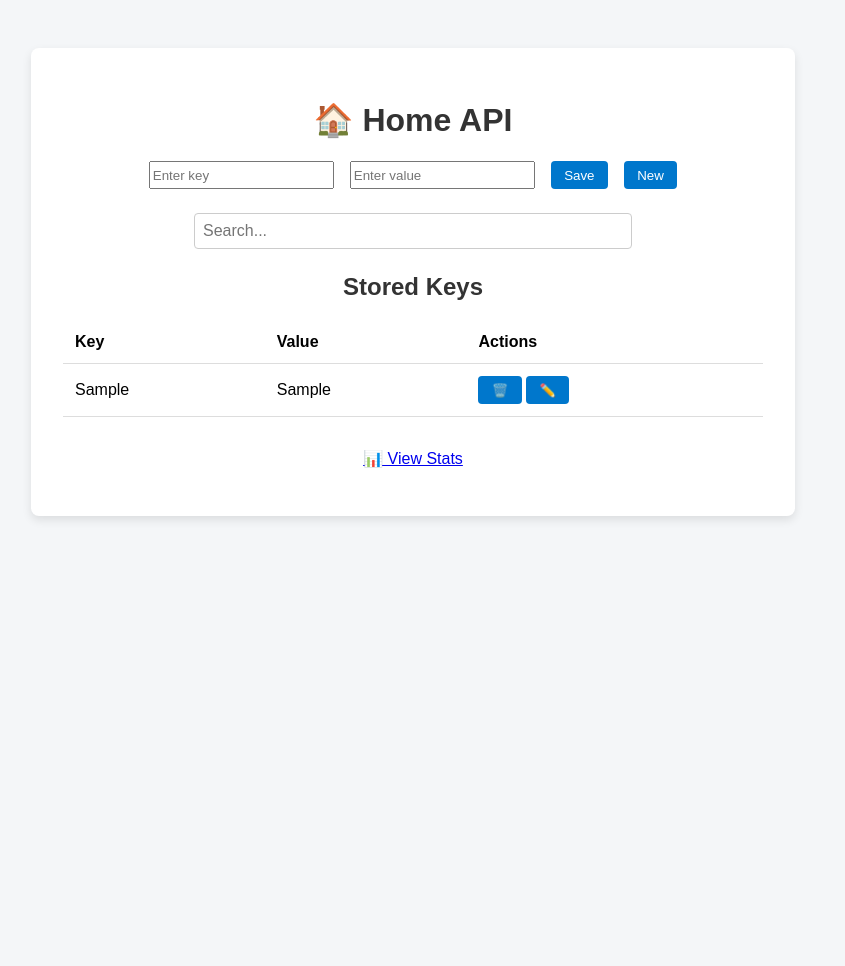
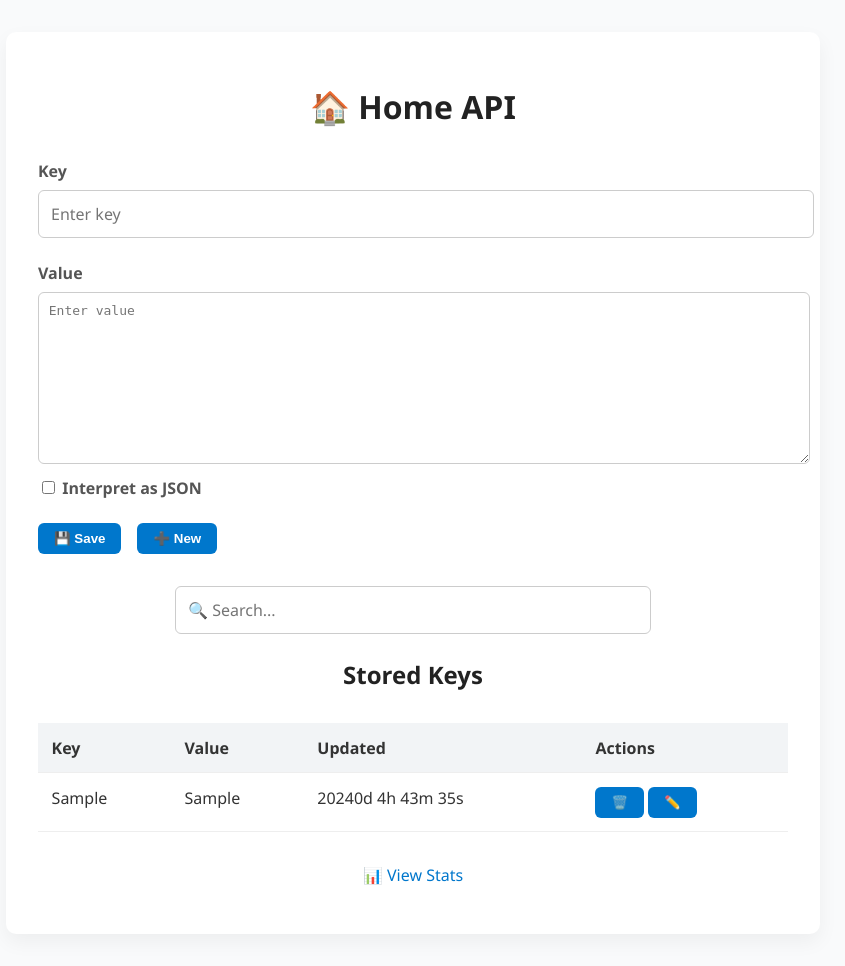
Before and after one commit to chinmay28/home-api, a FastAPI app: page / in a window 1280 px wide. Shown: the whole page, without its empty margins (227-1072 px from the left). Before the commit the page ends 520 px from the top, so only its background shows below. Run offline with FastAPI, Linux system fonts and the light colour scheme; tables that the repository leaves empty hold one stand-in row (values such as "Sample post").

Commit message:
More features: JSON, stats and fixes

```diff
--- a/main.py
+++ b/main.py
@@ -3,17 +3,20 @@ from fastapi.responses import HTMLResponse, RedirectResponse, JSONResponse
 from fastapi.staticfiles import StaticFiles
 from fastapi.templating import Jinja2Templates
 import sqlite3
-import os
 import time
 from datetime import datetime
 from collections import defaultdict
 
 app = FastAPI()
 
-# Setup static and templates directory
 app.mount("/static", StaticFiles(directory="static"), name="static")
 templates = Jinja2Templates(directory="templates")
 
+# Jinja2 filter for datetime formatting
+def datetime_format(timestamp):
+    return datetime.fromtimestamp(timestamp).strftime("%Y-%m-%d %H:%M:%S")
+
+templates.env.filters["datetime"] = datetime_format
 def datetime_human(timestamp):
     delta = int(time.time() - timestamp)
     days, rem = divmod(delta, 86400)
@@ -24,7 +27,7 @@ def datetime_human(timestamp):
     if hours: parts.append(f"{hours}h")
     if minutes: parts.append(f"{minutes}m")
     if seconds or not parts: parts.append(f"{seconds}s")
-    return ' '.join(parts) + " ago"
+    return ' '.join(parts)
 
 templates.env.filters["datetime_human"] = datetime_human
 
@@ -36,7 +39,8 @@ def init_db():
         conn.execute("""
             CREATE TABLE IF NOT EXISTS kv (
                 key TEXT PRIMARY KEY,
-                value TEXT NOT NULL
+                value TEXT NOT NULL,
+                updated INTEGER NOT NULL DEFAULT (strftime('%s','now'))
             )
         """)
         conn.execute("""
@@ -45,35 +49,30 @@ def init_db():
                 count INTEGER NOT NULL
             )
         """)
-        conn.execute("""
-            CREATE TABLE IF NOT EXISTS metadata (
-                key TEXT PRIMARY KEY,
-                value TEXT NOT NULL
-            )
-        """)
-        conn.execute("INSERT OR IGNORE INTO metadata (key, value) VALUES (?, ?)", ('stats_start_time', str(int(time.time()))))
 
 init_db()
 
 @app.middleware("http")
 async def track_requests(request: Request, call_next):
-    host = request.client.host
-    request_counts[host] += 1
-    with sqlite3.connect(DB_PATH) as conn:
-        conn.execute("INSERT INTO stats (host, count) VALUES (?, 1) ON CONFLICT(host) DO UPDATE SET count = count + 1", (host,))
     response = await call_next(request)
     return response
 
 @app.get("/", response_class=HTMLResponse)
 async def read_form(request: Request):
     with sqlite3.connect(DB_PATH) as conn:
-        rows = conn.execute("SELECT key, value FROM kv").fetchall()
+        rows = conn.execute("SELECT key, value, updated FROM kv").fetchall()
     return templates.TemplateResponse("form.html", {"request": request, "data": rows})
 
 @app.post("/submit")
-async def submit_form(key: str = Form(...), value: str = Form(...)):
+async def submit_form(request: Request, key: str = Form(...), value: str = Form(...)):
+    host = request.client.host
     with sqlite3.connect(DB_PATH) as conn:
-        conn.execute("REPLACE INTO kv (key, value) VALUES (?, ?)", (key, value))
+        conn.execute("REPLACE INTO kv (key, value, updated) VALUES (?, ?, strftime('%s','now'))", (key, value))
+        conn.execute(
+            "INSERT INTO stats (host, count) VALUES (?, 1) "
+            "ON CONFLICT(host) DO UPDATE SET count = count + 1",
+            (host,)
+        )
     return RedirectResponse(url="/", status_code=303)
 
 @app.post("/delete")
@@ -83,23 +82,35 @@ async def delete_form(key: str = Form(...)):
     return RedirectResponse(url="/", status_code=303)
 
 @app.get("/search", response_class=JSONResponse)
-async def search_values(q: str = ""):
+async def search_values(q: str = "", request: Request = None):
     with sqlite3.connect(DB_PATH) as conn:
-        rows = conn.execute("SELECT key, value FROM kv WHERE key LIKE ? OR value LIKE ?", (f"%{q}%", f"%{q}%")).fetchall()
+        rows = conn.execute("SELECT key, value, updated FROM kv WHERE key LIKE ? OR value LIKE ?", (f"%{q}%", f"%{q}%")).fetchall()
     return rows
 
 @app.get("/api/{key}")
-async def get_value(key: str):
+async def get_value(key: str, request: Request):
+    host = request.client.host
     with sqlite3.connect(DB_PATH) as conn:
         row = conn.execute("SELECT value FROM kv WHERE key = ?", (key,)).fetchone()
         if row:
+            conn.execute(
+                "INSERT INTO stats (host, count) VALUES (?, 1) "
+                "ON CONFLICT(host) DO UPDATE SET count = count + 1",
+                (host,)
+            )
             return {"key": key, "value": row[0]}
         raise HTTPException(status_code=404, detail="Key not found")
 
 @app.post("/api/{key}")
-async def set_value(key: str, value: str):
+async def set_value(key: str, value: str, request: Request):
+    host = request.client.host
     with sqlite3.connect(DB_PATH) as conn:
-        conn.execute("REPLACE INTO kv (key, value) VALUES (?, ?)", (key, value))
+        conn.execute("REPLACE INTO kv (key, value, updated) VALUES (?, ?, strftime('%s','now'))", (key, value))
+        conn.execute(
+            "INSERT INTO stats (host, count) VALUES (?, 1) "
+            "ON CONFLICT(host) DO UPDATE SET count = count + 1",
+            (host,)
+        )
     return {"key": key, "value": value}
 
 @app.delete("/api/{key}")
@@ -113,13 +124,11 @@ async def delete_value(key: str):
 @app.get("/stats", response_class=HTMLResponse)
 async def stats_page(request: Request):
     with sqlite3.connect(DB_PATH) as conn:
-        hosts = conn.execute("SELECT host, count FROM stats ORDER BY count DESC").fetchall()
-        start_time_row = conn.execute("SELECT value FROM metadata WHERE key = 'stats_start_time'").fetchone()
-        stats_since = int(start_time_row[0]) if start_time_row else int(time.time())
-    uptime_seconds = int(time.time() - stats_since)
+        rows = conn.execute("SELECT host, count FROM stats ORDER BY count DESC").fetchall()
+        result = conn.execute("SELECT MIN(updated) FROM kv").fetchone()
+        tracking_since = result[0] if result and result[0] else int(time.time())
     return templates.TemplateResponse("stats.html", {
         "request": request,
-        "hosts": hosts,
-        "uptime": uptime_seconds,
-        "since": stats_since
+        "stats": rows,
+        "since": tracking_since
     })
--- a/static/style.css
+++ b/static/style.css
@@ -1,46 +1,73 @@
+
 body {
-    font-family: Arial, sans-serif;
-    background-color: #f4f6f8;
+    font-family: 'Segoe UI', Tahoma, Geneva, Verdana, sans-serif;
+    background-color: #f9fafb;
     margin: 0;
     padding: 0;
+    color: #333;
 }
 
 .container {
-    max-width: 700px;
-    margin: 3em auto;
-    background: white;
+    max-width: 750px;
+    margin: 2em auto;
+    background-color: #ffffff;
     padding: 2em;
-    border-radius: 8px;
-    box-shadow: 0 4px 10px rgba(0, 0, 0, 0.1);
+    border-radius: 10px;
+    box-shadow: 0 8px 20px rgba(0, 0, 0, 0.05);
 }
 
 h1, h2 {
     text-align: center;
-    color: #333;
+    color: #222;
+    margin-bottom: 1em;
 }
 
-.form {
+.form-group {
+    margin-bottom: 1.5em;
+}
+
+label {
+    font-weight: 600;
+    display: block;
+    margin-bottom: 0.5em;
+    color: #555;
+}
+
+input[type="text"],
+textarea {
+    width: 100%;
+    padding: 0.75em;
+    font-size: 1em;
+    border: 1px solid #ccc;
+    border-radius: 6px;
+    font-family: 'Segoe UI', sans-serif;
+    transition: border-color 0.3s ease-in-out;
+}
+
+input[type="text"]:focus,
+textarea:focus {
+    border-color: #0077cc;
+    outline: none;
+}
+
+textarea {
+    resize: vertical;
+    font-family: monospace;
+}
+
+.form-actions {
     display: flex;
     gap: 1em;
-    margin-bottom: 1.5em;
-    justify-content: center;
-}
-
-input[type=\"text\"] {
-    padding: 0.5em;
-    font-size: 1em;
-    border-radius: 4px;
-    border: 1px solid #ccc;
-    width: 40%;
 }
 
 button {
-    padding: 0.5em 1em;
+    padding: 0.6em 1.2em;
     background-color: #0077cc;
     color: white;
     border: none;
-    border-radius: 4px;
+    border-radius: 6px;
     cursor: pointer;
+    font-weight: 600;
 }
 
 button:hover {
@@ -49,10 +76,10 @@ button:hover {
 
 #searchBox {
     display: block;
-    margin: 0 auto 1.5em auto;
-    padding: 0.5em;
+    margin: 2em auto 1.5em auto;
+    padding: 0.75em;
     width: 60%;
-    border-radius: 4px;
+    border-radius: 6px;
     border: 1px solid #ccc;
     font-size: 1em;
 }
@@ -60,10 +87,31 @@ button:hover {
 table {
     width: 100%;
     border-collapse: collapse;
+    margin-top: 2em;
 }
 
 th, td {
     text-align: left;
-    padding: 0.75em;
-    border-bottom: 1px solid #ddd;
+    padding: 0.85em;
+    border-bottom: 1px solid #eee;
+    vertical-align: top;
 }
+
+th {
+    background-color: #f2f4f6;
+    font-weight: 600;
+}
+
+td form,
+td button {
+    display: inline;
+}
+
+a {
+    color: #0077cc;
+    text-decoration: none;
+}
+
+a:hover {
+    text-decoration: underline;
+}
--- a/templates/form.html
+++ b/templates/form.html
@@ -3,32 +3,58 @@
 <head>
     <title>Home API</title>
     <link rel="stylesheet" href="/static/style.css">
+    <style>
+        #jsonError {
+            color: white;
+            background: crimson;
+            padding: 0.5em;
+            margin-top: 0.5em;
+            margin-bottom: 1em;
+            display: none;
+            border-radius: 4px;
+        }
+    </style>
 </head>
 <body>
     <div class="container">
         <h1>🏠 Home API</h1>
 
-        <form method="post" action="/submit" class="form" id="kvForm">
-            <input type="text" name="key" placeholder="Enter key" required id="keyField">
-            <input type="text" name="value" placeholder="Enter value" required id="valueField">
-            <button type="submit">Save</button>
-            <button type="button" onclick="resetForm()">New</button>
+        <form method="post" action="/submit" id="kvForm">
+            <div class="form-group">
+                <label for="keyField">Key</label>
+                <input type="text" name="key" id="keyField" placeholder="Enter key" required>
+            </div>
+
+            <div class="form-group">
+                <label for="valueField">Value</label>
+                <textarea name="value" id="valueField" placeholder="Enter value" rows="10" required></textarea>
+                <label style="margin-top: 0.5em;">
+                    <input type="checkbox" id="jsonToggle" onchange="toggleJson()"> Interpret as JSON
+                </label>
+                <div id="jsonError"></div>
+            </div>
+
+            <div class="form-actions">
+                <button type="submit">💾 Save</button>
+                <button type="button" onclick="resetForm()">➕ New</button>
+            </div>
         </form>
 
-        <input type="text" id="searchBox" placeholder="Search..." oninput="liveSearch()" />
+        <input type="text" id="searchBox" placeholder="🔍 Search..." oninput="liveSearch()" />
 
         <h2>Stored Keys</h2>
         <table id="kvTable">
             <thead>
-                <tr><th>Key</th><th>Value</th><th>Actions</th></tr>
+                <tr><th>Key</th><th>Value</th><th>Updated</th><th>Actions</th></tr>
             </thead>
             <tbody id="kvBody">
-                {% for key, value in data %}
+                {% for key, value, updated in data %}
                 <tr>
                     <td>{{ key }}</td>
-                    <td>{{ value }}</td>
+                    <td style="white-space: pre-wrap;">{{ value }}</td>
+                    <td>{{ updated | datetime_human }}</td>
                     <td>
-                        <form method="post" action="/delete" style="display:inline;" onsubmit="return confirm('Delete {{ key }}?');">
+                        <form method="post" action="/delete" onsubmit="return confirm('Delete {{ key }}?');" style="display:inline;">
                             <input type="hidden" name="key" value="{{ key }}">
                             <button type="submit">🗑️</button>
                         </form>
@@ -45,19 +71,68 @@
     </div>
 
     <script>
+        function toggleJson() {
+            const isJson = document.getElementById('jsonToggle').checked;
+            const textarea = document.getElementById('valueField');
+            if (isJson) {
+                try {
+                    const formatted = JSON.stringify(JSON.parse(textarea.value), null, 2);
+                    textarea.value = formatted;
+                    textarea.style.fontFamily = 'monospace';
+                } catch (err) {}
+            } else {
+                textarea.style.fontFamily = '';
+            }
+        }
+
         function fillForm(button) {
             const key = button.getAttribute('data-key');
             const value = button.getAttribute('data-value');
+            const textarea = document.getElementById('valueField');
+
             document.getElementById('keyField').value = key;
-            document.getElementById('valueField').value = value;
+            textarea.value = value;
             document.getElementById('keyField').readOnly = true;
+
+            try {
+                const json = JSON.parse(value);
+                document.getElementById('jsonToggle').checked = true;
+                textarea.value = JSON.stringify(json, null, 2);
+                textarea.style.fontFamily = 'monospace';
+            } catch {
+                document.getElementById('jsonToggle').checked = false;
+                textarea.style.fontFamily = '';
+            }
         }
 
         function resetForm() {
             document.getElementById('keyField').value = '';
             document.getElementById('valueField').value = '';
             document.getElementById('keyField').readOnly = false;
+            document.getElementById('jsonError').style.display = 'none';
+            document.getElementById('jsonToggle').checked = false;
+            document.getElementById('valueField').style.fontFamily = '';
         }
+
+        document.getElementById('kvForm').addEventListener('submit', function (e) {
+            const isJson = document.getElementById('jsonToggle').checked;
+            const textarea = document.getElementById('valueField');
+            const errorBox = document.getElementById('jsonError');
+
+            if (isJson) {
+                try {
+                    const parsed = JSON.parse(textarea.value);
+                    textarea.value = JSON.stringify(parsed, null, 2);
+                    errorBox.style.display = 'none';
+                } catch (err) {
+                    errorBox.textContent = 'Invalid JSON: ' + err.message;
+                    errorBox.style.display = 'block';
+                    e.preventDefault();
+                }
+            } else {
+                errorBox.style.display = 'none';
+            }
+        });
 
         async function liveSearch() {
             const q = document.getElementById('searchBox').value;
@@ -65,13 +140,14 @@
             const rows = await res.json();
             const body = document.getElementById('kvBody');
             body.innerHTML = '';
-            for (const [key, value] of rows) {
+            for (const [key, value, updated] of rows) {
                 body.innerHTML += `
                     <tr>
                         <td>${key}</td>
-                        <td>${value}</td>
+                        <td style="white-space: pre-wrap;">${value}</td>
+                        <td>${new Date(updated * 1000).toLocaleString()}</td>
                         <td>
-                            <form method="post" action="/delete" style="display:inline;" onsubmit="return confirm('Delete ${key}?');">
+                            <form method="post" action="/delete" onsubmit="return confirm('Delete ${key}?');" style="display:inline;">
                                 <input type="hidden" name="key" value="${key}">
                                 <button type="submit">🗑️</button>
                             </form>
```
Also changed, not shown: templates/stats.html (+71 -15 lines).
